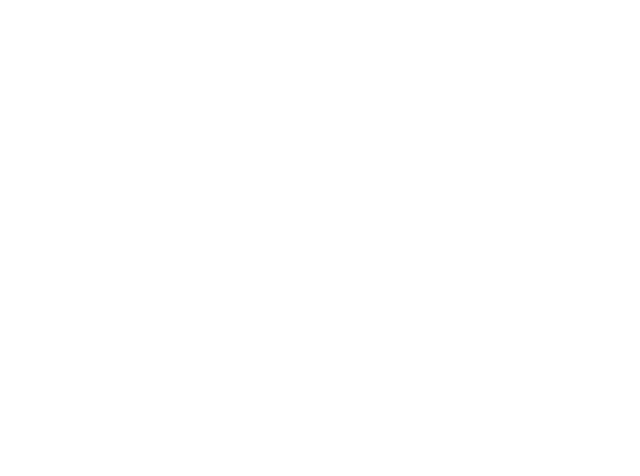
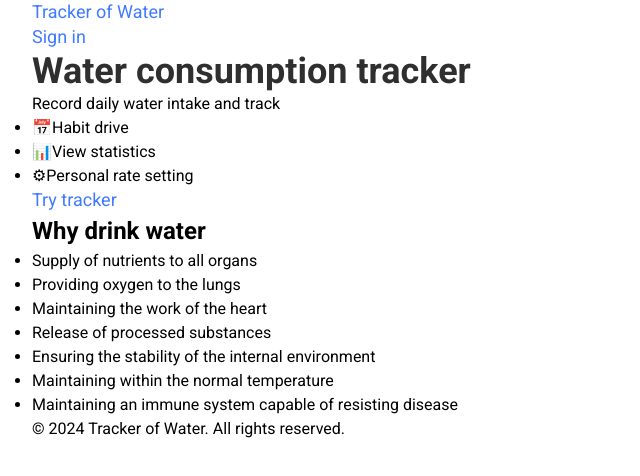
Before and after one commit to yana-kozlova/WaterTracker-front, a React (Vite) app: page / in a window 1280 px wide. Shown: the top 476 px of the page, without its empty margins (0-640 px from the left). Built offline with nearby package versions, Linux system fonts and the light colour scheme.

Commit message:
add main page
add app.jsx
reinstal node_modules

```diff
--- a/src/components/App/App.jsx
+++ b/src/components/App/App.jsx
@@ -1,5 +1,66 @@
 function App() {
-  return <></>;
+  return (<><header className="header">
+    <div className="container">
+      <a href="#" className="logo">
+        Tracker of Water
+      </a>
+      <nav className="nav">
+        <a href="/signin" className="nav-link">
+          Sign in
+        </a>
+      </nav>
+    </div>
+  </header>
+
+    <main className="main">
+      <div className="container">
+        <section className="hero">
+          <div className="hero-content">
+            <h1 className="hero-title">Water consumption tracker</h1>
+            <p className="hero-subtitle">Record daily water intake and track</p>
+
+            <ul className="benefits">
+              <li className="benefit">
+                <span className="icon">&#128197;</span>
+                <span className="text">Habit drive</span>
+              </li>
+              <li className="benefit">
+                <span className="icon">&#128202;</span>
+                <span className="text">View statistics</span>
+              </li>
+              <li className="benefit">
+                <span className="icon">&#9881;</span>
+                <span className="text">Personal rate setting</span>
+              </li>
+            </ul>
+
+            <a href="/tracker" className="btn">
+              Try tracker
+            </a>
+          </div>
+
+          <aside className="why-drink-water">
+            <h2>Why drink water</h2>
+            <ul>
+              <li>Supply of nutrients to all organs</li>
+              <li>Providing oxygen to the lungs</li>
+              <li>Maintaining the work of the heart</li>
+              <li>Release of processed substances</li>
+              <li>Ensuring the stability of the internal environment</li>
+              <li>Maintaining within the normal temperature</li>
+              <li>Maintaining an immune system capable of resisting disease</li>
+            </ul>
+          </aside>
+        </section>
+      </div>
+    </main>
+
+    <footer className="footer">
+      <div className="container">
+        <p>&copy; 2024 Tracker of Water. All rights reserved.</p>
+      </div>
+    </footer>
+  </>
+  );
 }
-
 export default App;
```
Also changed, not shown: 1 other file (tests, documents, lock files or other folders).
